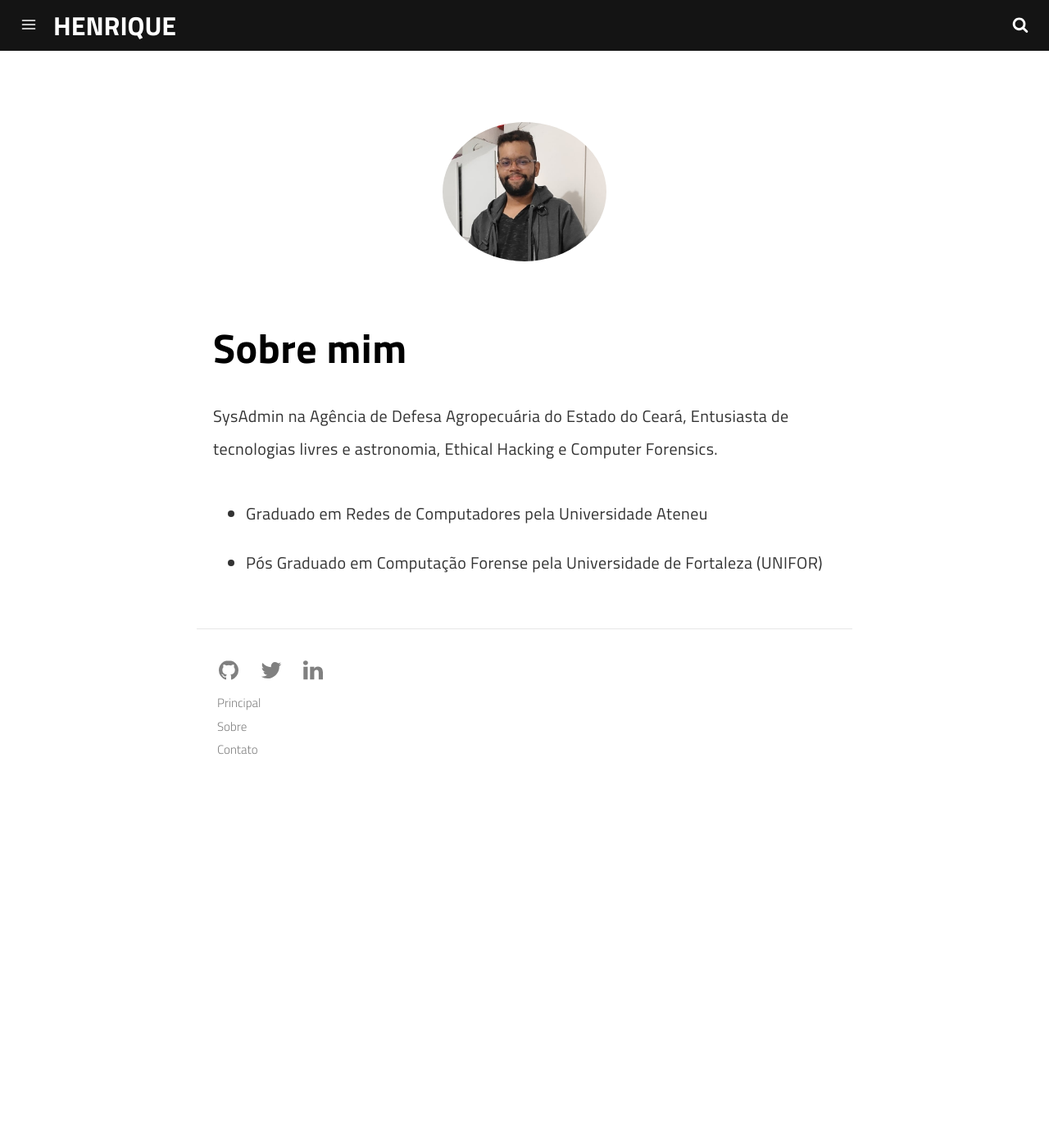
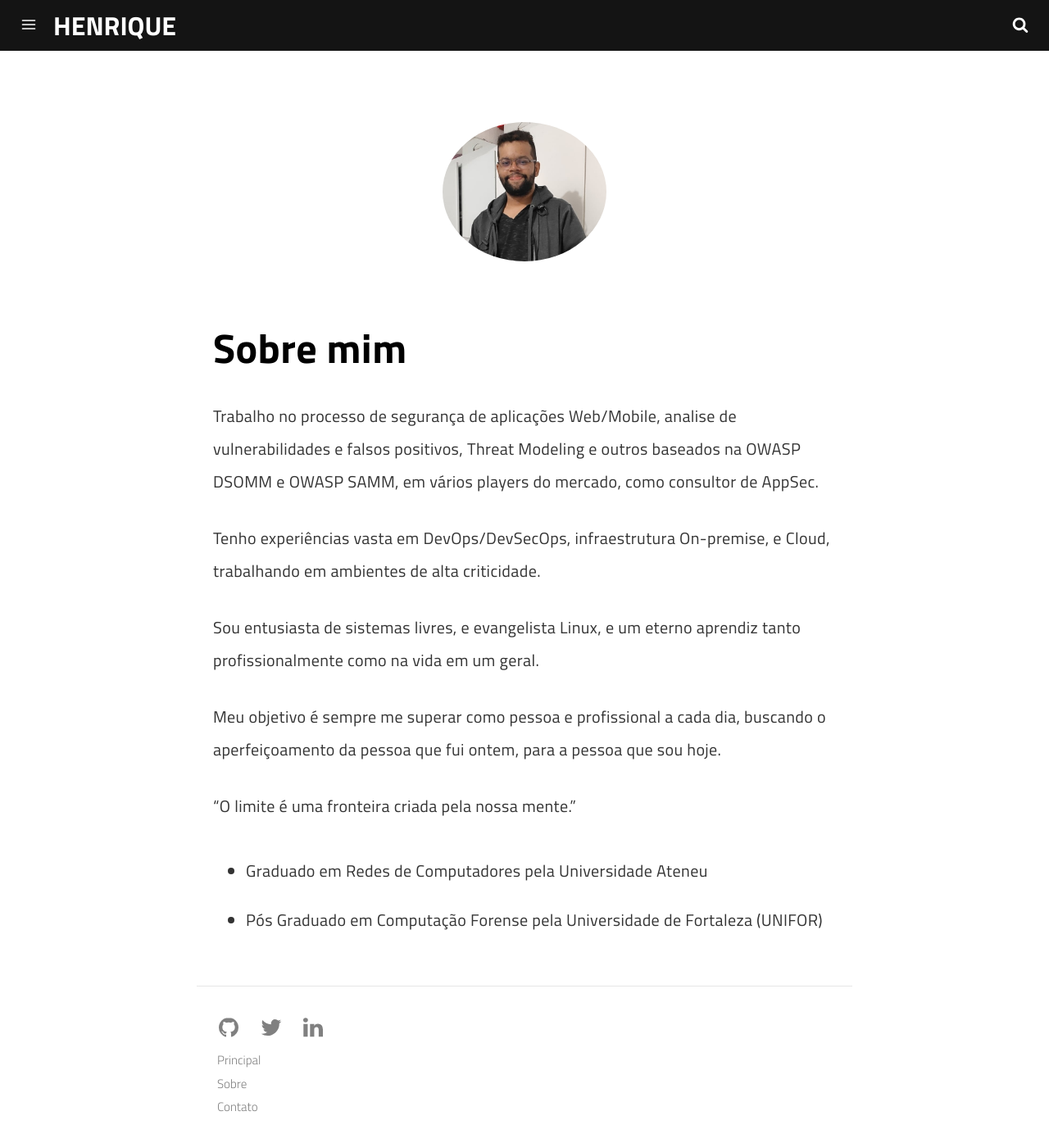
Before and after one commit to cristianovisk/cristianovisk.github.io, a Jekyll site: the page built from pages/about.md, in a window 1280 px wide and 1395 px high. Shown: the whole window at 82% size. Built offline with Jekyll 4.4.1, drawn with Linux system fonts in a browser that asks for light colours; a script that is not in the unit is left out.

Commit message:
about fixed

```diff
--- a/pages/about.md
+++ b/pages/about.md
@@ -12,8 +12,15 @@ permalink: /sobre/
 <img class="img-rounded" src="/assets/img/uploads/profile.png" alt="Cristiano Henrique" width="200">
 
 # Sobre mim
-SysAdmin na Agência de Defesa Agropecuária do Estado do Ceará,
-Entusiasta de tecnologias livres e astronomia, Ethical Hacking e Computer Forensics.
+Trabalho no processo de segurança de aplicações Web/Mobile, analise de vulnerabilidades e falsos positivos, Threat Modeling e outros baseados na OWASP DSOMM e OWASP SAMM, em vários players do mercado, como consultor de AppSec.
+
+Tenho experiências vasta em DevOps/DevSecOps, infraestrutura On-premise, e Cloud, trabalhando em ambientes de alta criticidade.
+
+Sou entusiasta de sistemas livres, e evangelista Linux, e um eterno aprendiz tanto profissionalmente como na vida em um geral.
+
+Meu objetivo é sempre me superar como pessoa e profissional a cada dia, buscando o aperfeiçoamento da pessoa que fui ontem, para a pessoa que sou hoje.
+
+"O limite é uma fronteira criada pela nossa mente."
 
 - Graduado em Redes de Computadores pela Universidade Ateneu
 - Pós Graduado em Computação Forense pela Universidade de Fortaleza (UNIFOR)
```
Also changed, not shown: _authors/cristiano.md (+1 -1 lines).
